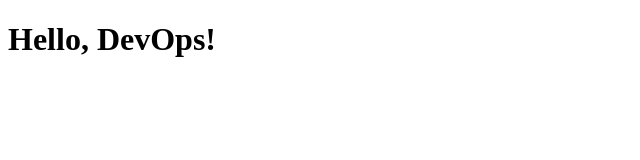
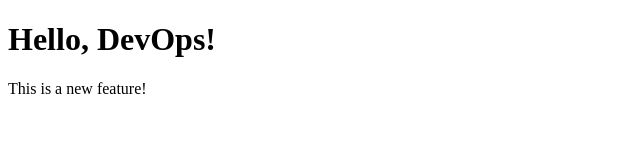
Before and after one commit to Suraj4798/my-devops-project, a plain HTML site: page index.html in a window 1280 px wide. Shown: the whole page, without its empty margins (0-640 px from the left). Drawn offline with Linux system fonts and the light colour scheme.

Commit message:
Added a new feature paragraph

```diff
--- a/index.html
+++ b/index.html
@@ -1 +1,2 @@
 <!DOCTYPE html><html><body><h1>Hello, DevOps!</h1></body></html>
+</p>This is a new feature!</p>
```
